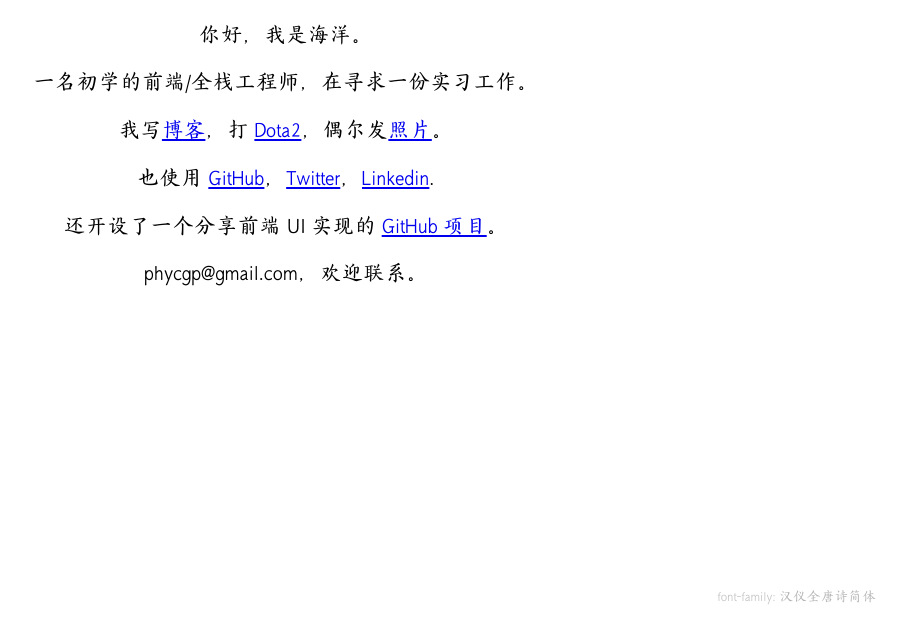
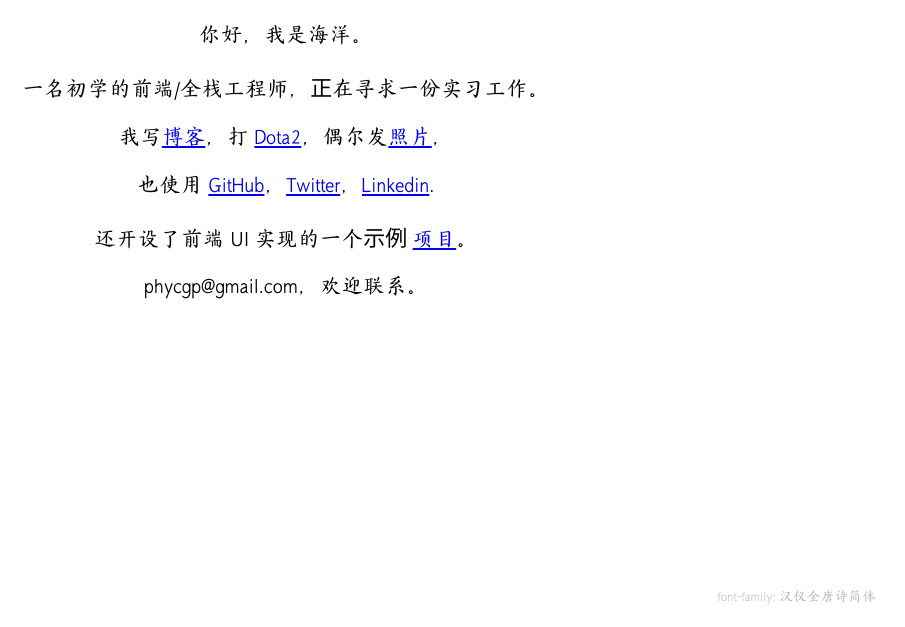
Before and after one commit to oHaiyang/haiyang.io, a plain HTML site: page haiyang.io/index.html in a window 1280 px wide. Shown: the part 181-808 px from the top of the page, without its empty margins (354-1259 px from the left). Drawn offline with Linux system fonts and the light colour scheme; files whose address does not match are found by name.

Commit message:
description improved

```diff
--- a/haiyang.io/index.html
+++ b/haiyang.io/index.html
@@ -64,10 +64,10 @@
     <p id="welcome">: )</p>
     <div id="intro">
       <p><span id='hello'>你好</span>，我是海洋。</p>
-      <p>一名初学的前端/全栈工程师，在寻求一份实习工作。</p>
-      <p>我写<a href="http://hiaero.net">博客</a>，打 <a href="http://dotamax.com/player/detail/157130889/" target="_blank">Dota2</a>，偶尔发<a href="http://photos.hiaero.net">照片</a>。</p>
+      <p>一名初学的前端/全栈工程师，正在寻求一份实习工作。</p>
+      <p>我写<a href="http://hiaero.net">博客</a>，打 <a href="http://dotamax.com/player/detail/157130889/" target="_blank">Dota2</a>，偶尔发<a href="http://photos.hiaero.net">照片</a>，</p>
       <p>也使用 <a href="https://github.com/oHaiyang" target="_blank">GitHub</a>，<a href="https://twitter.com/oHaiyang" target="_blank">Twitter</a>，<a href="https://cn.linkedin.com/in/phycgp" target="_blank">Linkedin</a>.</p>
-      <p>还开设了一个分享前端 UI 实现的 <a href="https://github.com/oHaiyang/implementingUI">GitHub 项目</a>。</p>
+      <p>还开设了前端 UI 实现的一个示例 <a href="https://github.com/oHaiyang/implementingUI">项目</a>。</p>
       <p>phycgp@gmail.com，欢迎联系。</p>
     </div>
   </div>
```
